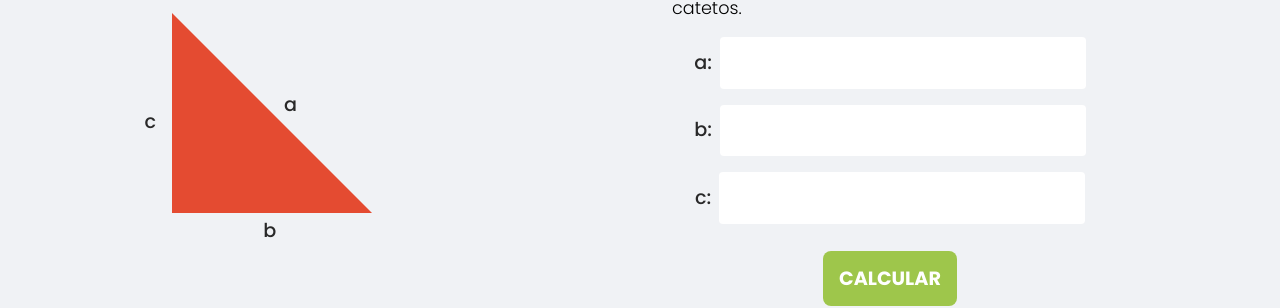
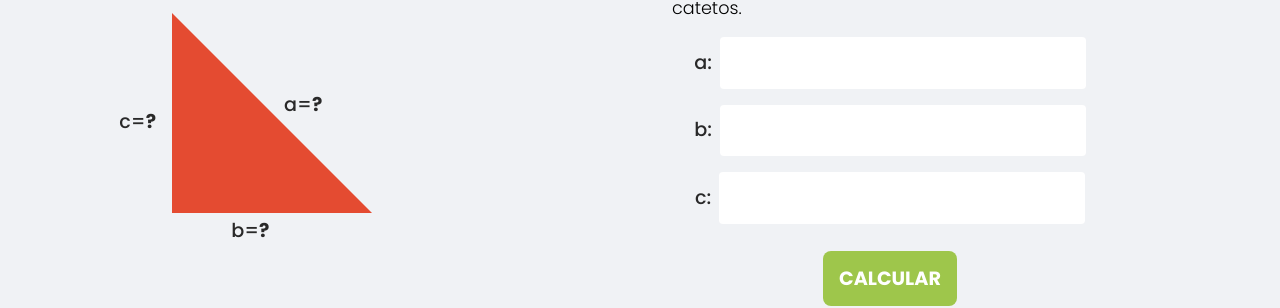
Before and after one commit to RuBrock/cromai-it-test, a React (Create React App) app: page / in a window 1280 px wide. Shown: the part 307-615 px from the top of the page. Built offline with nearby package versions, Linux system fonts and the light colour scheme.

Commit message:
Adding onChange components comucation

```diff
--- a/src/App.css
+++ b/src/App.css
@@ -26,7 +26,7 @@ a, a:hover {
 
 /* APP ============================== */
 .container {
-  width: min(90vw, 1000px);
+  width: min(80vw, 1000px);
   margin: 0 auto;
 }
 
--- a/src/App.tsx
+++ b/src/App.tsx
@@ -1,17 +1,32 @@
+import { useState } from 'react';
 import './app.css';
 import Navbar from './core/components/Navbar';
 import Form from './pages/Form';
 import Triangle from './pages/Triangle';
 
 const App = () => {
+  const [aSideValue, setASideValue] = useState('');
+  const [bSideValue, setBSideValue] = useState('');
+  const [cSideValue, setCSideValue] = useState('');
+
+  const onChangeSide = (side: string, sideValue: string) => {
+    if(side === 'a') {
+      setASideValue(sideValue);
+    } else if (side === 'b') {
+      setBSideValue(sideValue);
+    } else if (side === 'c') {
+      setCSideValue(sideValue);
+    }
+  }
+
   return (
     <>
       <Navbar />
       <main className="container">
         <div className="main-content">
 
-          <Triangle />
-          <Form />
+          <Triangle aSide={aSideValue} bSide={bSideValue} cSide={cSideValue} />
+          <Form onChangeSide={onChangeSide} />
 
         </div>
       </main>
--- a/src/pages/Form/index.tsx
+++ b/src/pages/Form/index.tsx
@@ -1,6 +1,33 @@
+import { useState } from 'react';
 import './styles.css';
 
-const Form = () => {
+type Props = {
+  onChangeSide: (side: string, sideValue: string) => void;
+}
+
+const Form = ({ onChangeSide }: Props) => {
+  const [aSide, setASide] = useState('');
+  const [bSide, setBSide] = useState('');
+  const [cSide, setCSide] = useState('');
+
+  const handleOnChangeASide = (event: React.ChangeEvent<HTMLInputElement>) => {
+    const inputValue = event.target.value;
+    (bSide === '' || cSide === '') && parseInt(inputValue) > 0 ? setASide(inputValue) : setASide('');
+    onChangeSide('a', inputValue);
+  }
+
+  const handleOnChangeBSide = (event: React.ChangeEvent<HTMLInputElement>) => {
+    const inputValue = event.target.value;
+    (aSide === '' || cSide === '') && parseInt(inputValue) > 0 ? setBSide(inputValue) : setBSide('');
+    onChangeSide('b', inputValue);
+  }
+
+  const handleOnChangeCSide = (event: React.ChangeEvent<HTMLInputElement>) => {
+    const inputValue = event.target.value;
+    (aSide === '' || bSide === '') && parseInt(inputValue) > 0 ? setCSide(inputValue) : setCSide('');
+    onChangeSide('c', inputValue);
+  }
+
   return (
     <div className="form-container">
       <div className="form-content">
@@ -11,17 +38,38 @@ const Form = () => {
 
           <div className="input-group">
             <label htmlFor="a-side-input">a:</label>
-            <input type="number" name="a-side-input" id="a-side-input"/>
+            <input
+              value={aSide}
+              onChange={handleOnChangeASide}
+              type="number"
+              min="1"
+              name="a-side-input"
+              id="a-side-input"
+            />
           </div>
 
           <div className="input-group">
             <label htmlFor="b-side-input">b:</label>
-            <input type="number" name="b-side-input" id="b-side-input"/>
+            <input
+              value={bSide}
+              onChange={handleOnChangeBSide}
+              type="number"
+              min="1"
+              name="b-side-input"
+              id="b-side-input"
+            />
           </div>
 
           <div className="input-group">
             <label htmlFor="c-side-input">c:</label>
-            <input type="number" name="c-side-input" id="c-side-input"/>
+            <input
+              value={cSide}
+              onChange={handleOnChangeCSide}
+              type="number"
+              min="1"
+              name="c-side-input"
+              id="c-side-input"
+            />
           </div>
 
           <div className="input-group">
--- a/src/pages/Triangle/index.tsx
+++ b/src/pages/Triangle/index.tsx
@@ -1,14 +1,37 @@
 import './styles.css';
 
-const Triangle = () => {
+type Props = {
+  aSide: string;
+  bSide: string;
+  cSide: string;
+}
+
+const Triangle = ({ aSide, bSide, cSide }: Props) => {
   return(
     <div className="triangle-container">
       <div className="triangle-content">
 
         <div className="triangle">
-          <span className="triangle-side" id="a-side">a</span>
-          <span className="triangle-side" id="b-side">b</span>
-          <span className="triangle-side" id="c-side">c</span>
+          <p
+            className="triangle-side"
+            id="a-side"
+          >
+            a={aSide ? <span>{aSide}</span> : <span>?</span> }
+          </p>
+
+          <p
+            className="triangle-side"
+            id="b-side"
+          >
+            b={bSide ? <span>{bSide}</span> : <span>?</span> }
+          </p>
+
+          <p
+            className="triangle-side"
+            id="c-side"
+          >
+            c={cSide ? <span>{cSide}</span> : <span>?</span> }
+          </p>
         </div>
 
       </div>
--- a/src/pages/Triangle/styles.css
+++ b/src/pages/Triangle/styles.css
@@ -21,6 +21,10 @@
   font-weight: 500;
 }
 
+.triangle span{
+  font-weight: 700;
+}
+
 #a-side {
   top: 4.8rem;
   left: 7rem;
@@ -28,7 +32,7 @@
 
 #b-side {
   top: 12.7rem;
-  left: 5.7rem;
+  left: 3.7rem;
 }
 
 #c-side {
```
